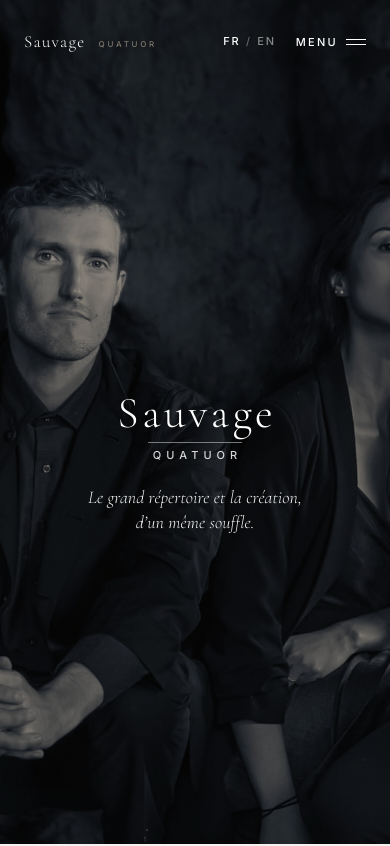
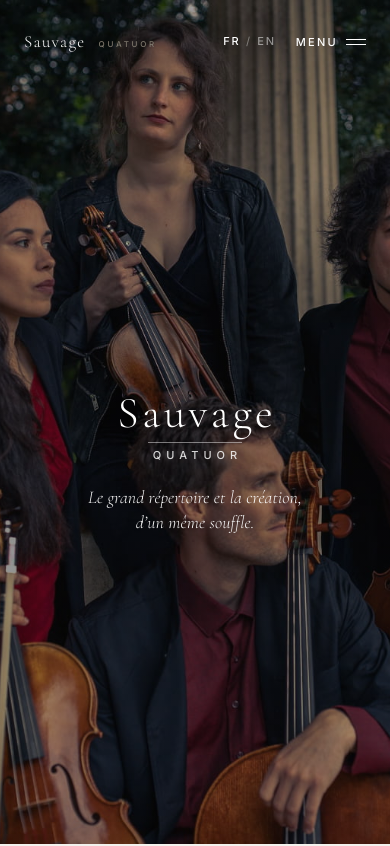
Before and after one commit to thieryw/www.quatuor-sauvage.com, a plain HTML site: page index.html in a window 390 px wide. Shown: the top 846 px of the page. Drawn offline with Linux system fonts and the light colour scheme.

Commit message:
update hero and contact images for mobile

```diff
--- a/css/style.css
+++ b/css/style.css
@@ -511,6 +511,11 @@ h1 em, h2 em, h3 em, .accent {
   filter: grayscale(0.35) brightness(0.45) contrast(1.05);
   pointer-events: none;
 }
+/* En portrait étroit, le menu prend la version verticale, comme le héros.
+   Si le chemin ci-dessus change, changer aussi celui-ci. */
+@media (max-width: 47.999rem) and (orientation: portrait) {
+  .overlay::before { background-image: url("../images/hero-vertical.jpg"); }
+}
 /* la lumière rasante + le grain, comme au pied de page */
 .overlay::after {
   content: "";
@@ -600,6 +605,14 @@ h1 em, h2 em, h3 em, .accent {
 .hero-media {
   position: absolute;
   inset: 0;
+}
+/* <picture> est une boîte en ligne de hauteur automatique : sans cette règle,
+   le « height: 100% » de l'image n'aurait plus de hauteur de référence et
+   retomberait à la hauteur naturelle de la photo. */
+.hero-media picture {
+  display: block;
+  width: 100%;
+  height: 100%;
 }
 .hero-media img {
   width: 100%;
@@ -720,6 +733,7 @@ h1 em, h2 em, h3 em, .accent {
   width: 100%;
   margin-block: 0;
 }
+.bleed picture { display: block; }
 .bleed img {
   width: 100%;
   height: clamp(20rem, 62vh, 46rem);
--- a/index.html
+++ b/index.html
@@ -77,8 +77,13 @@
   <!-- ============================== HÉROS ============================== -->
   <section class="hero">
     <div class="hero-media">
-      <!-- ▸▸ IMAGE : /images/hero.jpg — paysage, min. 2400 px de large -->
-      <img src="images/hero.jpg" alt="Le Quatuor Sauvage en concert" fetchpriority="high">
+      <!-- ▸▸ IMAGE : /images/hero.jpg — paysage, min. 2400 px de large
+           ▸▸ IMAGE : /images/hero-vertical.jpg — portrait, min. 1400 px de large.
+           Le navigateur ne télécharge que celle qui correspond, jamais les deux. -->
+      <picture>
+        <source media="(max-width: 47.999rem) and (orientation: portrait)" srcset="images/hero-vertical.jpg">
+        <img src="images/hero.jpg" alt="Le Quatuor Sauvage en concert" fetchpriority="high">
+      </picture>
     </div>
     <div class="hero-inner">
       <h1 class="hero-mark mark"><span class="mark-main">Sauvage</span><span class="mark-sub">Quatuor</span></h1>
```
Also changed, not shown: contact.html (+6 -2 lines), en/contact.html (+4 -1 lines), en/index.html (+4 -1 lines), images/contact-vertical.jpg (added), images/hero-vertical.jpg (added), images/quartet-09.jpg, 1 other file.
